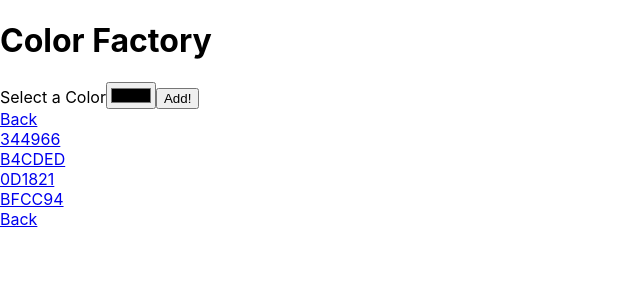
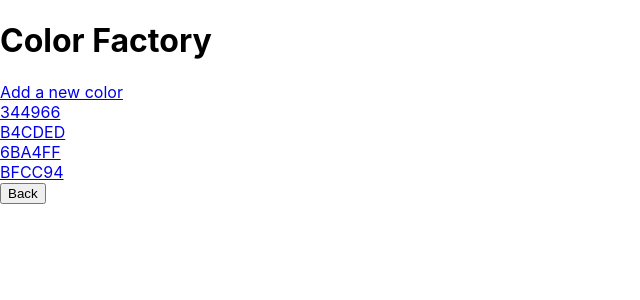
Before and after one commit to cng008/41.2_react-router-patterns, a React (Create React App) app in the folder color-factory/: page /colors in a window 1280 px wide. Shown: the top 300 px of the page, without its empty margins (0-640 px from the left). Built offline with nearby package versions, Linux system fonts and the light colour scheme.

Commit message:
add color form working separately from list

```diff
--- a/color-factory/src/App.js
+++ b/color-factory/src/App.js
@@ -1,46 +1,12 @@
 import React from 'react'
-import { BrowserRouter, Switch, Route, Redirect } from 'react-router-dom'
-
-import ColorsList from './ColorsList'
-import Color from './Color'
-import NewColorForm from './NewColorForm'
+import Routes from './Routes'
 
 const App = () => {
   return (
-    <BrowserRouter>
-      <Switch>
-        <Route exact path="/colors">
-          <ColorsList defaultColors={defaultColors} />
-        </Route>
-        <Route exact path="/colors/new">
-          <NewColorForm />
-        </Route>
-        <Route exact path="/colors/:color">
-          <Color />
-        </Route>
-        <Redirect to="/colors" />
-      </Switch>
-    </BrowserRouter>
+    <>
+      <Routes />
+    </>
   )
 }
 
-export const defaultColors = [
-  {
-    id: 1,
-    color: '344966'
-  },
-  {
-    id: 2,
-    color: 'B4CDED'
-  },
-  {
-    id: 3,
-    color: '0D1821'
-  },
-  {
-    id: 4,
-    color: 'BFCC94'
-  }
-]
-
 export default App
--- a/color-factory/src/ColorsList.js
+++ b/color-factory/src/ColorsList.js
@@ -1,22 +1,15 @@
-import React, { useState } from 'react'
+import React from 'react'
 import { Link } from 'react-router-dom'
-import { v4 as uuid } from 'uuid'
 
-import NewColorForm from './NewColorForm'
+// import NewColorForm from './NewColorForm'
 
 /** a list of all available colors */
 
-const ColorsList = ({ defaultColors }) => {
-  const [colors, setColor] = useState(defaultColors)
-  const addColor = newColor => {
-    setColor(colors => [...colors, { color: newColor, id: uuid() }])
-  }
-
+const ColorsList = ({ colors }) => {
   return (
     <div>
       <h1 className="ColorsList-h1">Color Factory</h1>
-      {/* <Link to="/colors/new">Add a new color</Link> */}
-      <NewColorForm addColor={addColor} />
+      <Link to="/colors/new">Add a new color</Link>
       <div className="ColorsList-div">
         {colors.map(({ color, id }) => (
           <div key={id}>
@@ -25,7 +18,9 @@ const ColorsList = ({ defaultColors }) => {
           </div>
         ))}
       </div>
-      <Link to="/back">Back</Link>
+      <Link to="/back">
+        <button>Back</button>
+      </Link>
     </div>
   )
 }
--- /dev/null
+++ b/color-factory/src/Routes.js
@@ -0,0 +1,56 @@
+import React, { useState } from 'react'
+import { BrowserRouter, Switch, Route, Redirect } from 'react-router-dom'
+import { v4 as uuid } from 'uuid'
+
+import ColorsList from './ColorsList'
+import Color from './Color'
+import NewColorForm from './NewColorForm'
+
+const Routes = () => {
+  const initialColors = [
+    {
+      id: 1,
+      color: '344966'
+    },
+    {
+      id: 2,
+      color: 'B4CDED'
+    },
+    {
+      id: 3,
+      color: '6BA4FF'
+    },
+    {
+      id: 4,
+      color: 'BFCC94'
+    }
+  ]
+
+  const [colors, setColor] = useState(initialColors)
+  const handleAdd = newColor => {
+    setColor(prevColors => [...prevColors, { color: newColor, id: uuid() }])
+  }
+
+  const renderCurrentColor = props => {
+    const { color } = props.match.params
+    const hex = colors[color]
+    return <Color {...props} hex={hex} color={color} />
+  }
+
+  return (
+    <BrowserRouter>
+      <Switch>
+        <Route exact path="/colors">
+          <ColorsList colors={colors} />
+        </Route>
+        <Route exact path="/colors/new">
+          <NewColorForm addColor={handleAdd} />
+        </Route>
+        <Route exact path="/colors/:color" render={renderCurrentColor} />
+        <Redirect to="/colors" />
+      </Switch>
+    </BrowserRouter>
+  )
+}
+
+export default Routes
```
